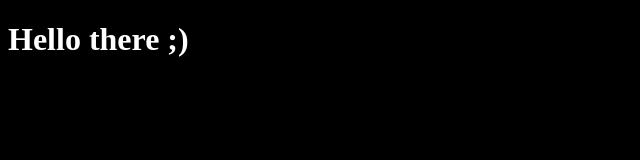
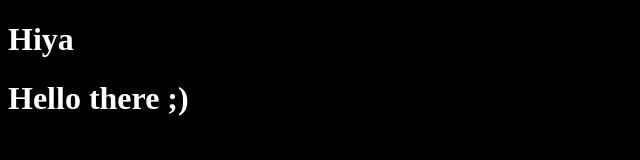
Before and after one commit to kenzo-bt/scrimba-test, a plain HTML site: page index.html in a window 1280 px wide. Shown: the whole page, without its empty margins (0-640 px from the left). Drawn offline with nearby package versions, Linux system fonts and the light colour scheme.

Commit message:
Update index.html

```diff
--- a/index.html
+++ b/index.html
@@ -10,6 +10,7 @@
     <script src="https://unpkg.com/babel-standalone@6/babel.min.js"></script>
   </head>
   <body>
+    <h1>Hiya</h1>
     <div id="root"></div>
     <script src="index.js" type="text/babel"></script>
   </body>
```
